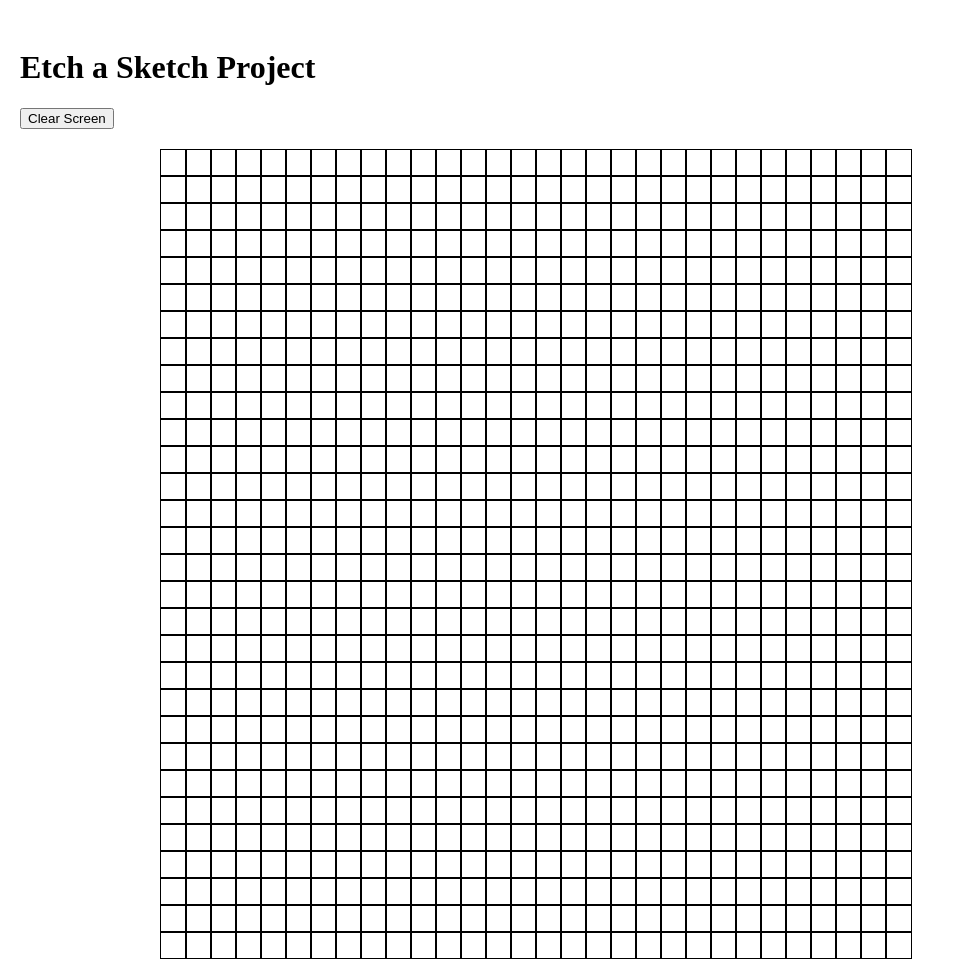
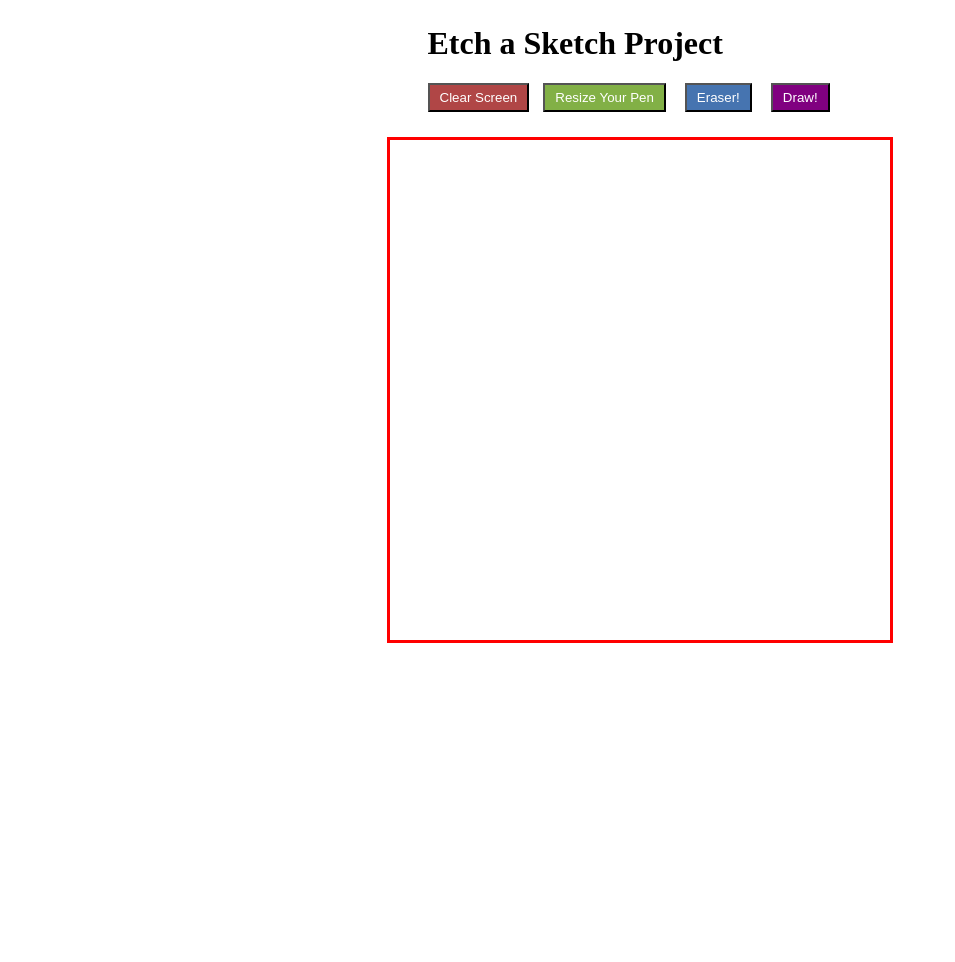
Before and after one commit to elleon003/etch-a-sketch, a plain HTML site: page index.html in a window 1280 px wide. Shown: the whole page, without its empty margins (0-955 px from the left). After the commit the page ends 800 px from the top, so only its background shows below. Drawn offline with Linux system fonts and the light colour scheme.

Commit message:
Add Eraser functionality

```diff
--- a/index.html
+++ b/index.html
@@ -19,10 +19,13 @@
 	<!--[if lt IE 7]>
    <p class="browsehappy">You are using an <strong>outdated</strong> browser. Please <a href="#">upgrade your browser</a> to improve your experience.</p>
 	<![endif]-->
-	<header>
+	<div class='header'>
 		<h1>Etch a Sketch Project</h1>
 		<button class="clear">Clear Screen</button>
-	</header>
+		<button class="buildGrid">Resize Your Pen</button>
+		<button class="eraser">Eraser!</button>
+		<button class="color">Draw!</button>
+	</div>
 	<div class="container">
 
 
--- a/script.js
+++ b/script.js
@@ -1,20 +1,21 @@
 const container = document.querySelector('.container');
 const clear = document.querySelector('.clear');
+const buildGrid = document.querySelector('.buildGrid');
+const eraser = document.querySelector('.eraser');
+const color = document.querySelector('.color');
 
 // Grid creation
 const createGrid = (cells) => {
-    container.style.gridTemplateColumns = `repeat(${cells}, 25px)`;
+    container.style.gridTemplateColumns = `repeat(${cells}, 1fr)`;
+    container.style.gridTemplateRows = `repeat(${cells}, 1fr)`;
     for (let i = 0; i < cells; i++) {
         for (let j = 0; j < cells; j++) {
             const div = document.createElement('div');
             div.classList.add('item');
-            div.style.width = '25px';
-            div.style.height = '25px';
-            div.style.border = 'solid black 1px'
             container.appendChild(div);
         }
     }
-    // colorizing the grid
+    // colorize functionality
     const item = document.querySelectorAll('.item');
     item.forEach((selection) => {
         selection.addEventListener('mouseenter', (e) => {
@@ -26,8 +27,29 @@ const createGrid = (cells) => {
         item.forEach((selection) => {
             selection.classList.remove('purple');
         })
-
+    });
+    // eraser
+    eraser.addEventListener('click', () => {
+        item.forEach((selection) => {
+            selection.addEventListener('mouseenter', (e) => {
+                e.target.classList.remove('purple');
+            })
+        })
+    });
+    // redraw
+    color.addEventListener('click', () => {
+        item.forEach((selection) => {
+            selection.addEventListener('mouseenter', (e) => {
+                e.target.classList.add('purple');
+            })
+        })
     })
 };
 
-createGrid(30);
+// Resize draw
+buildGrid.addEventListener('click', () => {
+    let cells = Number(prompt('How thick do you want your pen? (Enter number between 4 - 100)'));
+    createGrid(cells);
+});
+
+createGrid(20);
--- a/style.css
+++ b/style.css
@@ -1,11 +1,43 @@
-header {
-    padding: 1.25em .75em;
+.header {
+    margin: 25px auto;
+    width: 425px;
+}
+
+button {
+    margin-right: 15px;
+}
+
+.clear {
+    margin-right: .75em;
+    background-color: rgba(150, 8, 8, 0.747);
+    padding:5px 10px;
+    color:white;
+}
+
+.buildGrid {
+    background-color: rgba(88, 150, 8, 0.747);
+    padding:5px 10px;
+    color:white;
+}
+
+.eraser {
+    background-color: rgba(8, 69, 150, 0.747);
+    padding: 5px 10px;
+    color: white;
+}
+
+.color {
+    background-color:purple;
+    padding: 5px 10px;
+    color: white;
 }
 
 .container {
     display: grid;
     margin: 0 auto;
-    width: 960px;
+    width: 500px;
+    height: 500px;
+    border: solid 3px red;
 }
 
 .purple {
```
